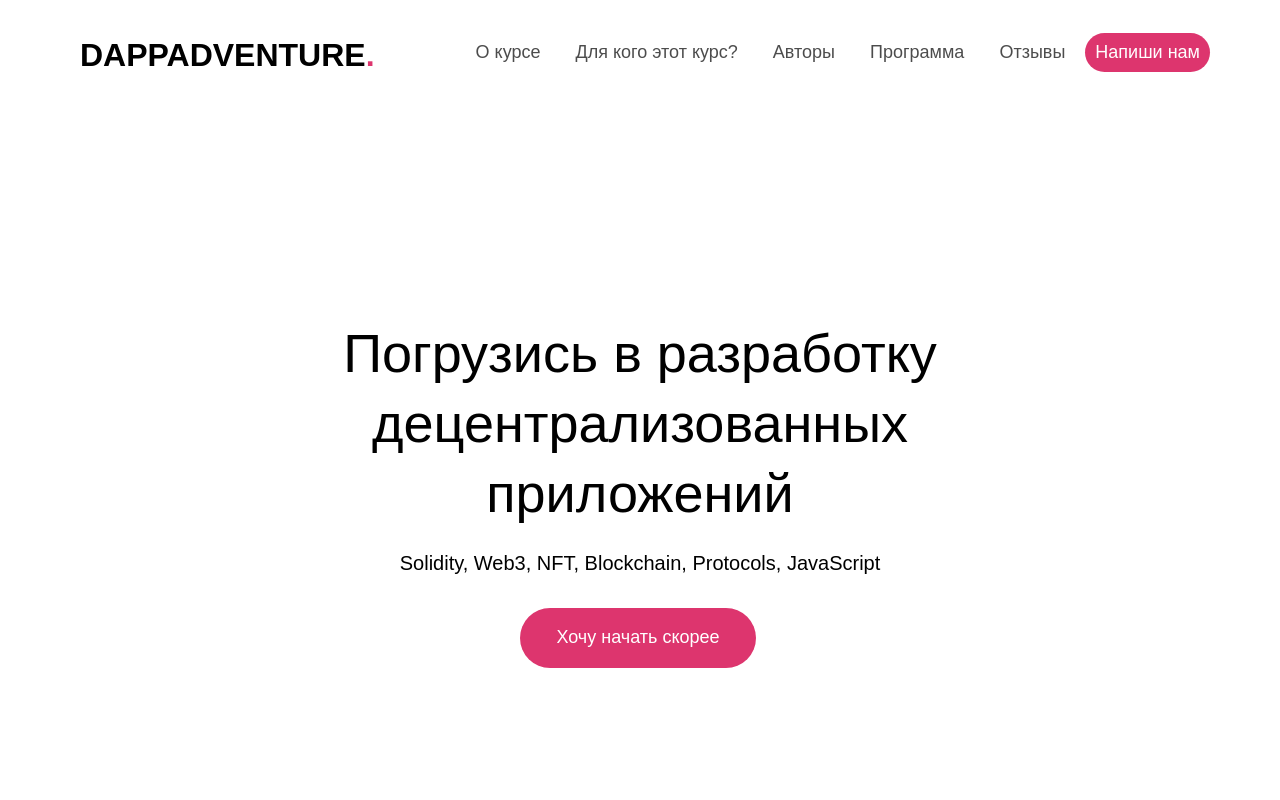
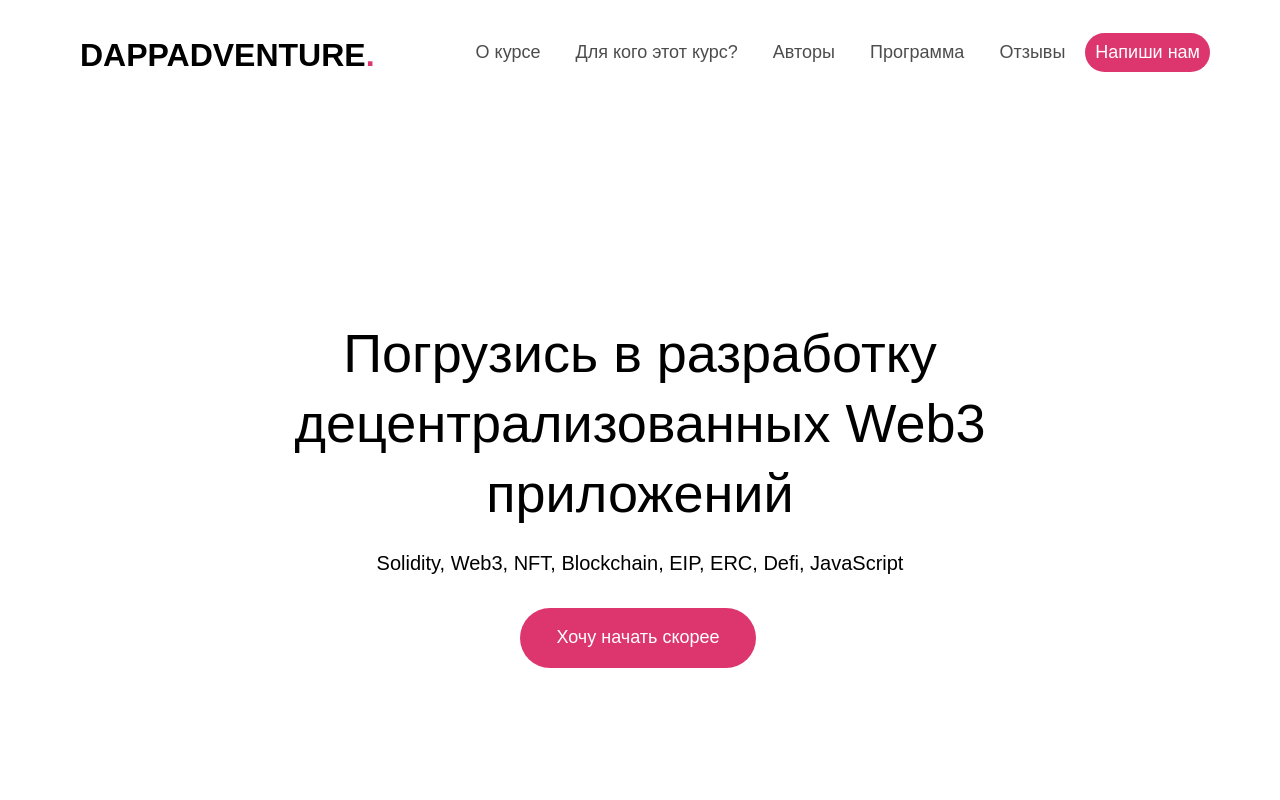
Before and after one commit to dAppAdventure/dAppAdventure.github.io, a plain HTML site: page index.html in a window 1280 px wide. Shown: the top 800 px of the page. Drawn offline with Linux system fonts and the light colour scheme; files whose address does not match are found by name.

Commit message:
Change text a littlebit

```diff
--- a/index.html
+++ b/index.html
@@ -78,8 +78,8 @@
 					<div class="col-md-8 col-md-offset-2 text-center">
 						<div class="display-t js-fullheight">
 							<div class="display-tc js-fullheight animate-box" data-animate-effect="fadeIn">
-								<h1>Погрузись в разработку децентрализованных приложений</h1>
-								<h2>Solidity, Web3, NFT, Blockchain, Protocols, JavaScript</h2>
+								<h1>Погрузись в разработку децентрализованных Web3 приложений</h1>
+								<h2>Solidity, Web3, NFT, Blockchain, EIP, ERC, Defi, JavaScript</h2>
 								<p><a class="btn btn-primary btn-lg btn-demo" href="#"></i>Хочу начать скорее</a></p>
 							</div>
 						</div>
@@ -289,7 +289,7 @@
 				<div class="row animate-box">
 					<div class="col-md-8 col-md-offset-2 text-center fh5co-heading">
 						<h2>Программа</h2>
-						<p>О чем будет курс</p>
+						<p>Данный курс построен по принципу симулятора </p>
 					</div>
 				</div>
 				<div class="row animate-box">
```
